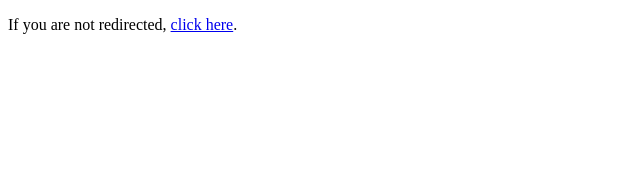
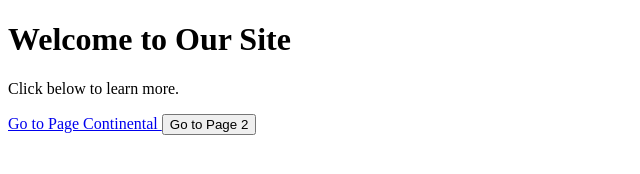
Before and after one commit to Amreesh1/AK2, a plain HTML site: page index.html in a window 1280 px wide. Shown: the whole page, without its empty margins (0-640 px from the left). Drawn offline with Linux system fonts and the light colour scheme.

Commit message:
Update index.html

```diff
--- a/index.html
+++ b/index.html
@@ -1,11 +1,17 @@
+<!-- index.html -->
 <!DOCTYPE html>
 <html lang="en">
 <head>
     <meta charset="UTF-8">
-    <meta http-equiv="refresh" content="0; url="Home _ Continental.html">
-    <title>Redirecting...</title>
+    <meta name="viewport" content="width=device-width, initial-scale=1.0">
+    <title>Welcome Page</title>
 </head>
 <body>
-    <p>If you are not redirected, <a href="Home _ Continental.html">click here</a>.</p>
+    <h1>Welcome to Our Site</h1>
+    <p>Click below to learn more.</p>
+    <!-- Link to another page -->
+    <a href="Home _ Continental.html">Go to Page Continental </a>
+    <!-- OR use a button to navigate -->
+    <button onclick="window.location.href='Home _ Continental.html'">Go to Page 2</button>
 </body>
 </html>
```
